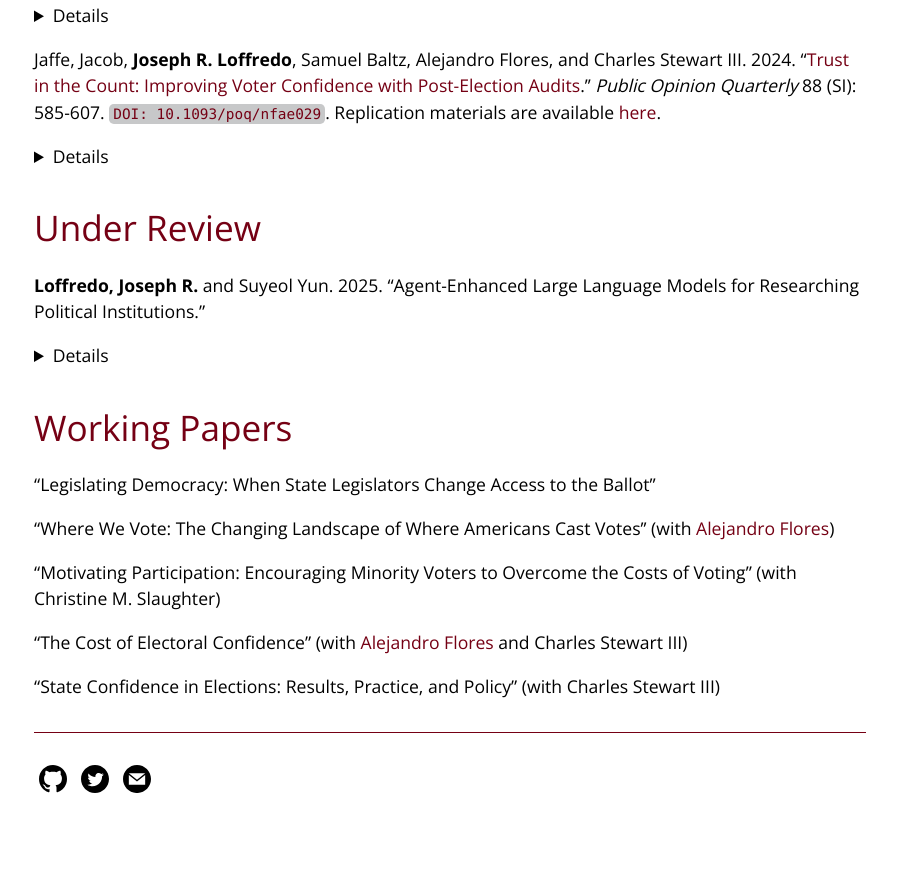
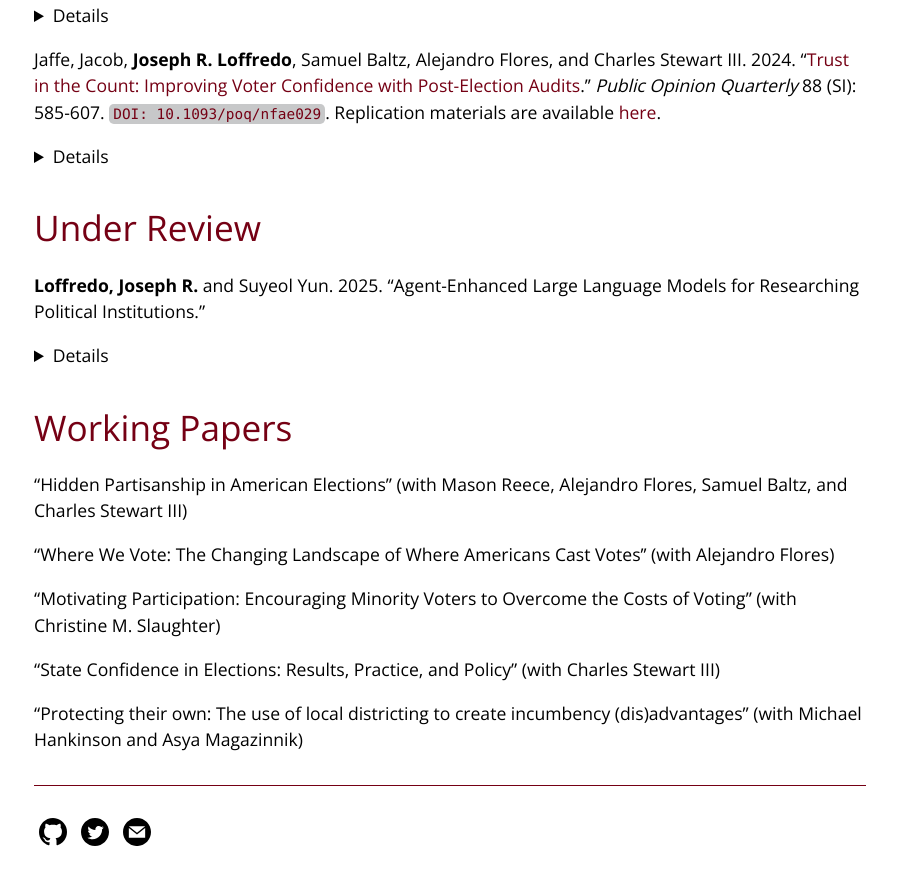
Before and after one commit to jloffredo2/jloffredo2.github.io, a Jekyll site: the page built from research.md, in a window 1280 px wide and 900 px high, scrolled down 592 px. Shown: the top 885 px of the window, without its empty margins (190-1087 px from the left). Built offline with Jekyll 4.4.1, drawn with Linux system fonts in a browser that asks for light colours; before the commit the page ends 1439 px from its top, so only the background shows below that.

Commit message:
update research

```diff
--- a/research.md
+++ b/research.md
@@ -15,12 +15,12 @@ Jaffe, Jacob, **Joseph R. Loffredo**, Samuel Baltz, Alejandro Flores, and Charle
 **Loffredo, Joseph R.** and Suyeol Yun. 2025. "Agent-Enhanced Large Language Models for Researching Political Institutions."<details style="cursor: pointer;">**Abstract**: The applications of Large Language Models (LLMs) in political science are rapidly expanding. This paper demonstrates how LLMs, when augmented with predefined functions and specialized tools, can serve as dynamic agents capable of streamlining tasks such as data collection, preprocessing, and analysis. Central to this approach is Agentic RAG, which equips LLMs with action-calling capabilities for interaction with external knowledge bases. Beyond information retrieval, LLM agents incorporate modular tools for tasks like document summarization, transcript coding, qualitative variable classification, and statistical modeling, enabling adaptability across diverse research contexts. To demonstrate the potential of this approach, we introduce CongressRA, an LLM agent designed to support scholars studying the U.S. Congress. Through this example, we highlight how LLM agents can reduce the costs of replicating, testing, and extending empirical research using the domain-specific data that drives the study of political institutions. </details>
 
 # Working Papers
-"Legislating Democracy: When State Legislators Change Access to the Ballot"
+"Hidden Partisanship in American Elections" (with Mason Reece, Alejandro Flores, Samuel Baltz, and Charles Stewart III)
 
-"Where We Vote: The Changing Landscape of Where Americans Cast Votes'' (with [Alejandro Flores](https://a-flores.com))
+"Where We Vote: The Changing Landscape of Where Americans Cast Votes'' (with Alejandro Flores)
 
 "Motivating Participation: Encouraging Minority Voters to Overcome the Costs of Voting" (with Christine M. Slaughter)
 
-"The Cost of Electoral Confidence" (with [Alejandro Flores](https://a-flores.com) and Charles Stewart III)
+"State Confidence in Elections: Results, Practice, and Policy" (with Charles Stewart III)
 
-"State Confidence in Elections: Results, Practice, and Policy" (with Charles Stewart III)
+"Protecting their own: The use of local districting to create incumbency (dis)advantages" (with Michael Hankinson and Asya Magazinnik)
```
Also changed, not shown: 1 other file.
